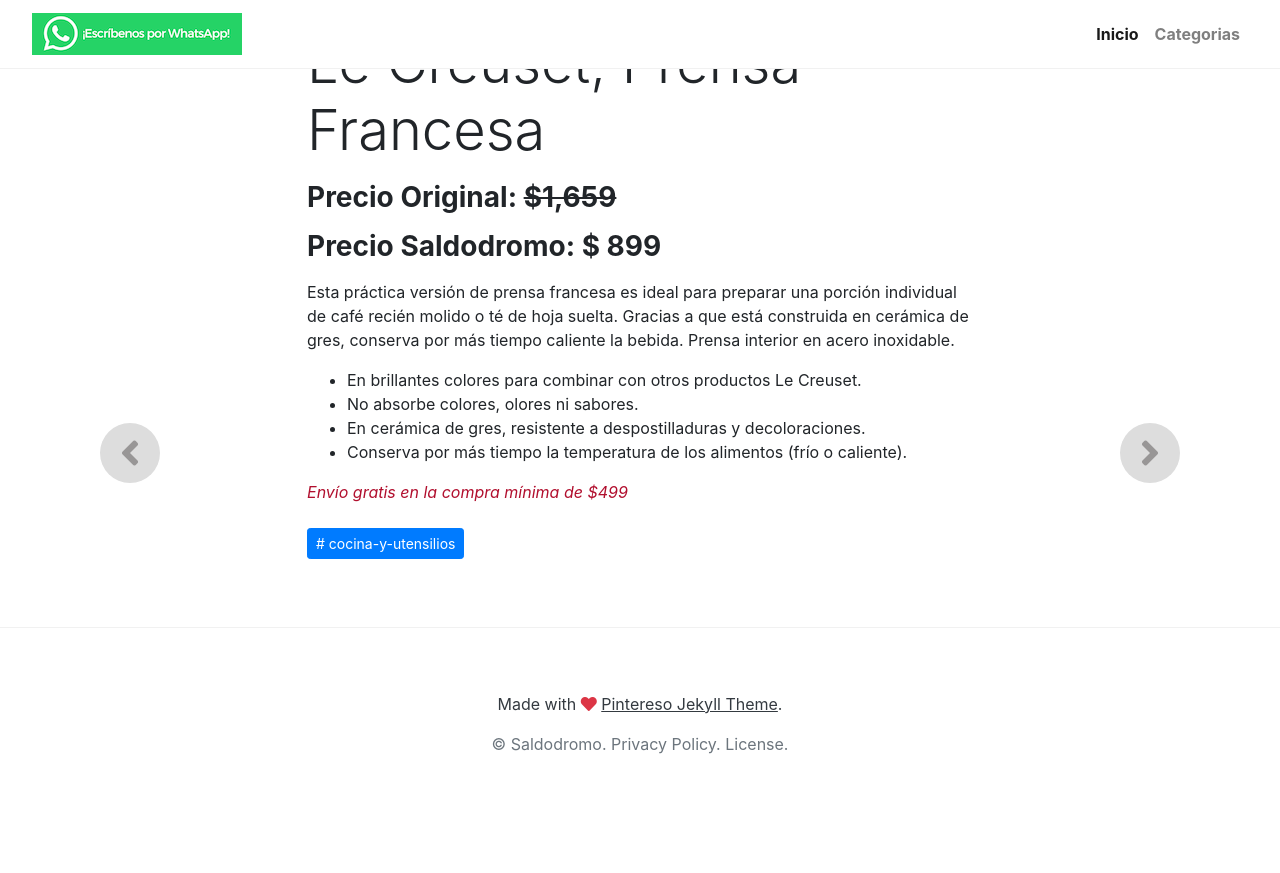
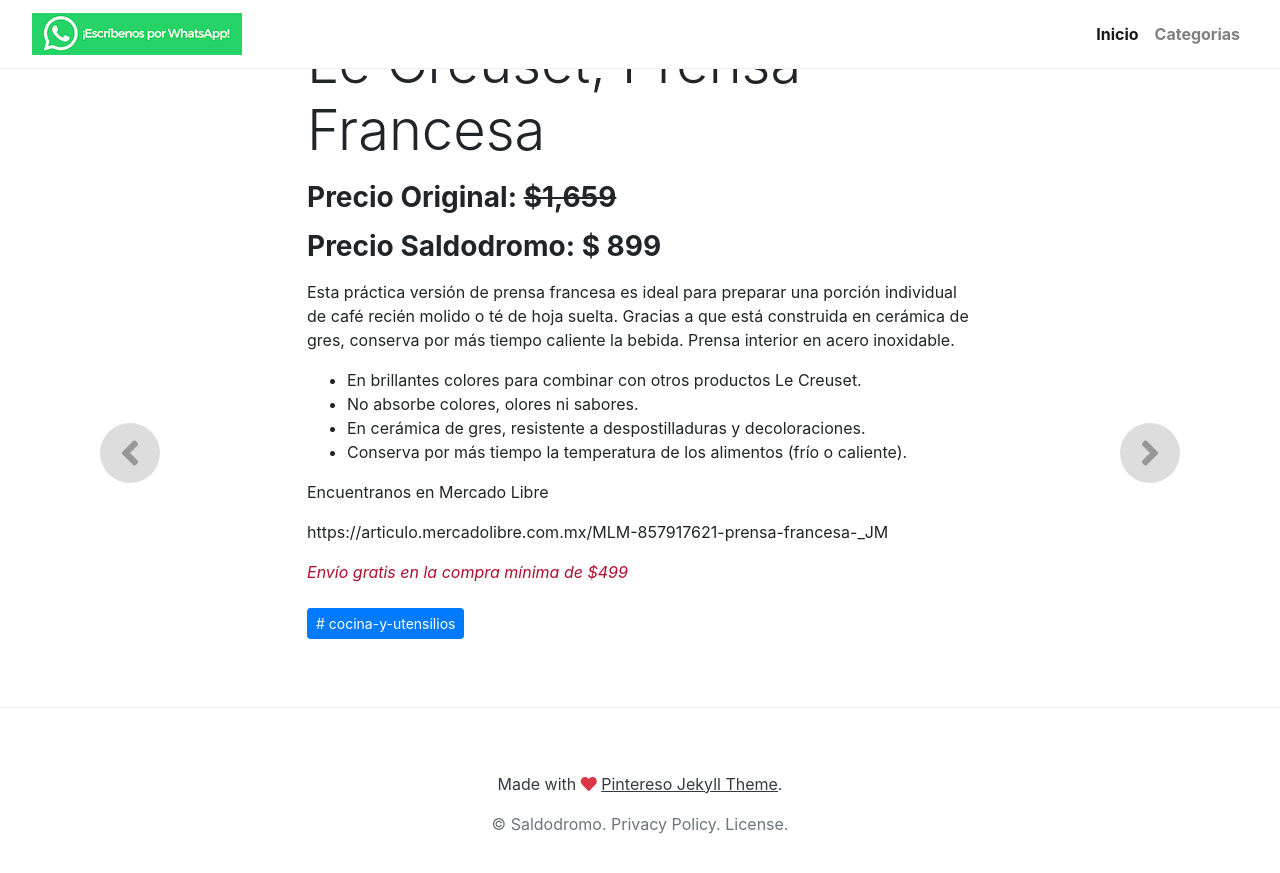
Before and after one commit to saldodromo-mx/webpage, a Jekyll site: the page built from _posts/2020-12-18-prensa-francesa.md, in a window 1280 px wide and 900 px high, scrolled down 1059 px. Shown: the top 873 px of the window. Built offline with Jekyll 4.4.1, drawn with Linux system fonts in a browser that asks for light colours; nearby versions of some CDN libraries; library files that are not in the unit come from our copies; comment, search, counter and statistics services are not loaded; before the commit the page ends 1879 px from its top, so only the background shows below that.

Commit message:
Update 2020-12-18-prensa-francesa.md

```diff
--- a/_posts/2020-12-18-prensa-francesa.md
+++ b/_posts/2020-12-18-prensa-francesa.md
@@ -15,3 +15,7 @@
 - No absorbe colores, olores ni sabores.
 - En cerámica de gres, resistente a despostilladuras y decoloraciones.
 - Conserva por más tiempo la temperatura de los alimentos (frío o caliente).
+
+Encuentranos en Mercado Libre
+
+https://articulo.mercadolibre.com.mx/MLM-857917621-prensa-francesa-_JM
```
